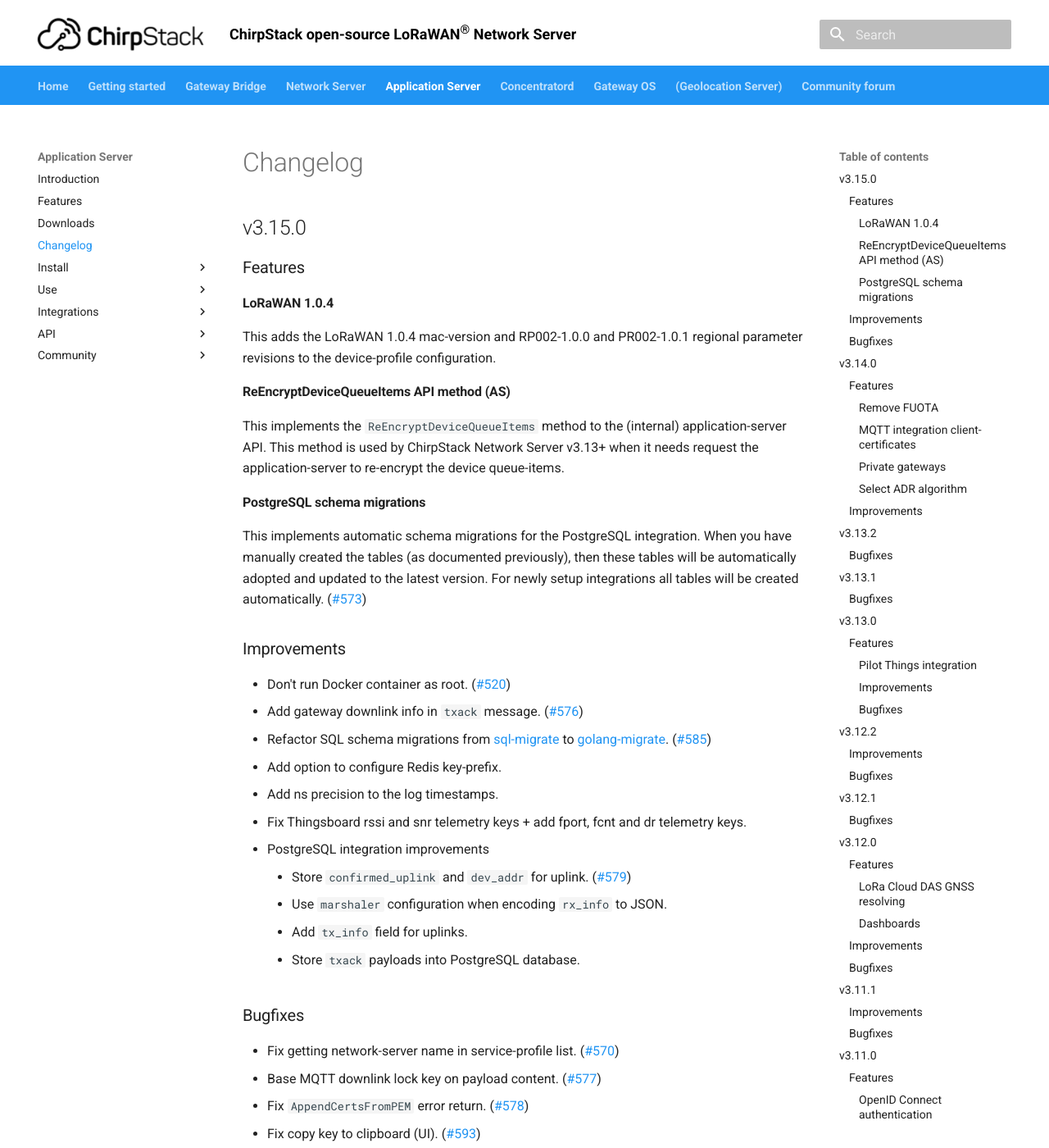
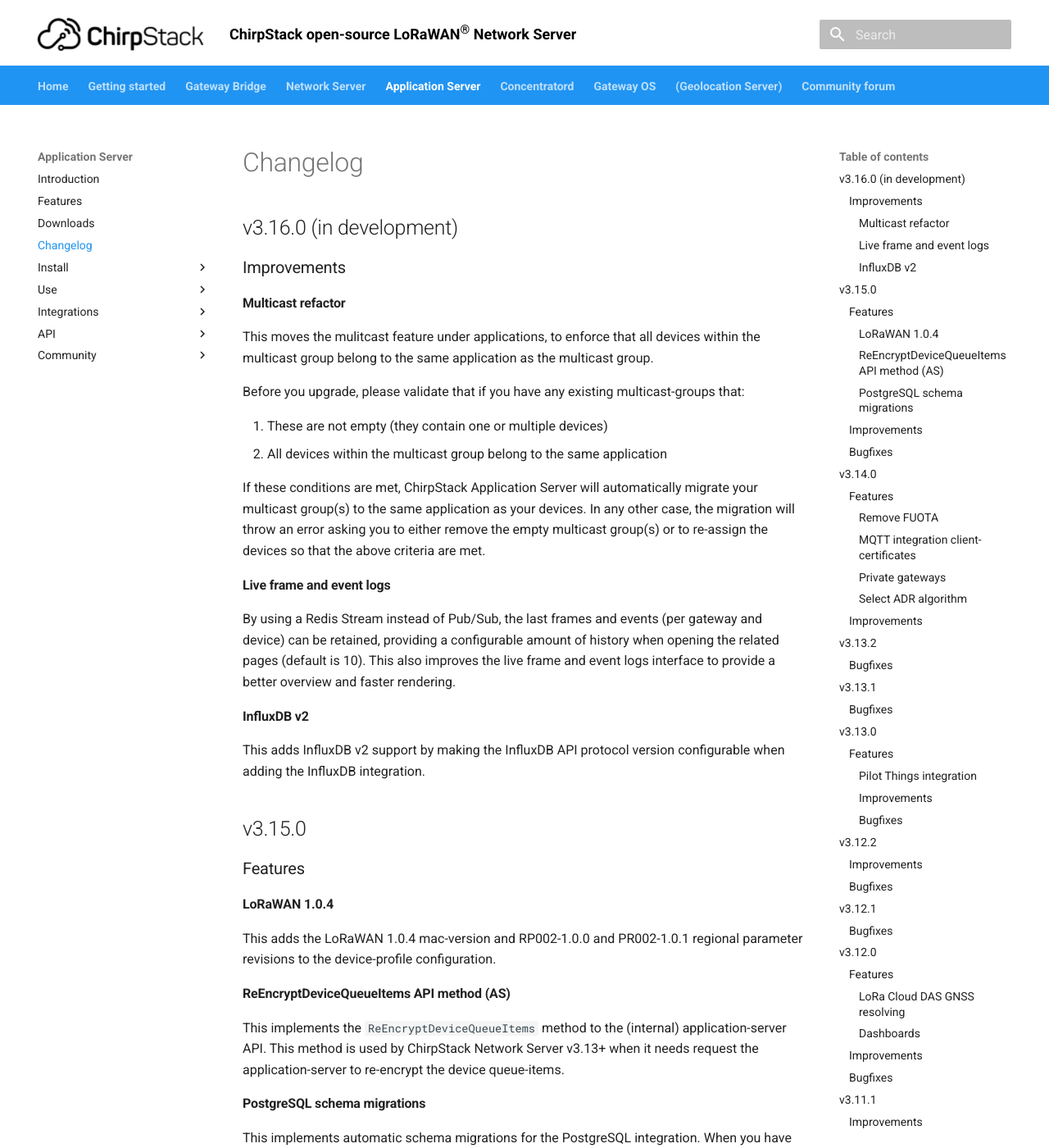
Before and after one commit to brocaar/chirpstack-docs, an MkDocs documentation site: the page built from docs/application-server/changelog.md, in a window 1280 px wide and 1400 px high. Shown: the whole window at 82% size. Built offline with MkDocs 1.6.1 and Material for MkDocs 9.7.7, drawn with Linux system fonts in a browser that asks for light colours.

Commit message:
Update ChirpStack Application Server changelog (development).

```diff
--- a/docs/application-server/changelog.md
+++ b/docs/application-server/changelog.md
@@ -3,6 +3,41 @@
 ---
 
 # Changelog
+
+## v3.16.0 (in development)
+
+### Improvements
+
+#### Multicast refactor
+
+This moves the mulitcast feature under applications, to enforce that all
+devices within the multicast group belong to the same application as the
+multicast group.
+
+Before you upgrade, please validate that if you have any existing
+multicast-groups that:
+
+1. These are not empty (they contain one or multiple devices)
+2. All devices within the multicast group belong to the same application
+
+If these conditions are met, ChirpStack Application Server will
+automatically migrate your multicast group(s) to the same application as
+your devices. In any other case, the migration will throw an
+error asking you to either remove the empty multicast group(s) or to
+re-assign the devices so that the above criteria are met.
+
+#### Live frame and event logs
+
+By using a Redis Stream instead of Pub/Sub, the last frames and events
+(per gateway and device) can be retained, providing a configurable amount of
+history when opening the related pages (default is 10). This also improves
+the live frame and event logs interface to provide a better overview and faster
+rendering.
+
+#### InfluxDB v2
+
+This adds InfluxDB v2 support by making the InfluxDB API protocol version
+configurable when adding the InfluxDB integration.
 
 ## v3.15.0
 
```
